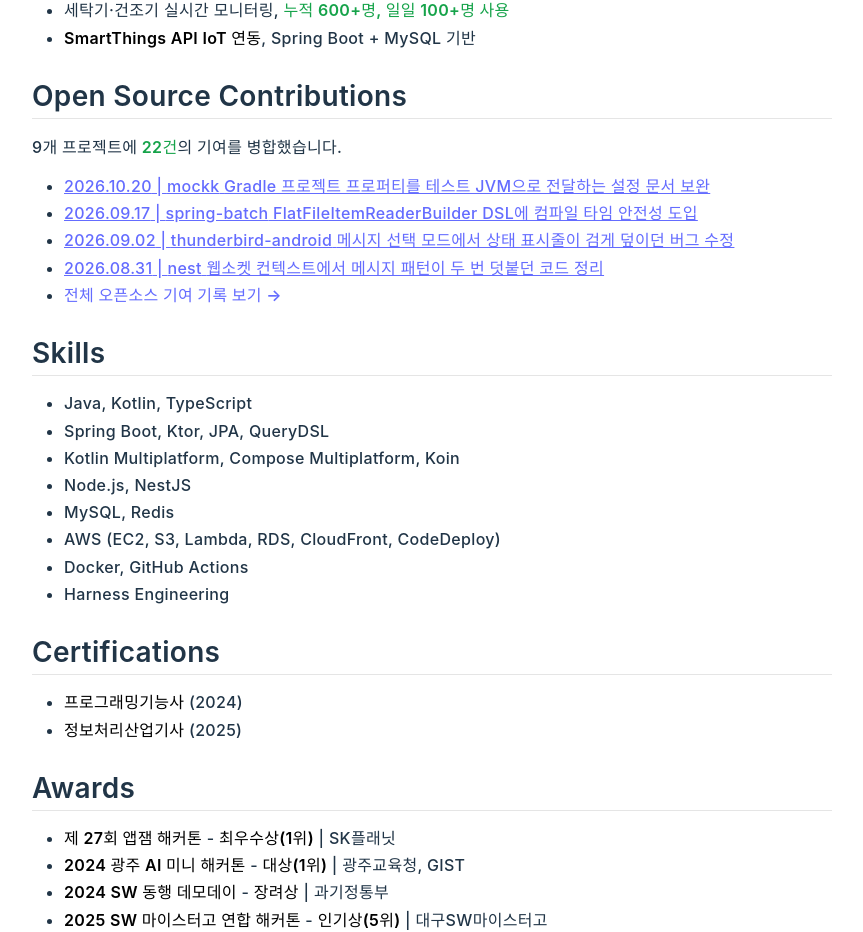
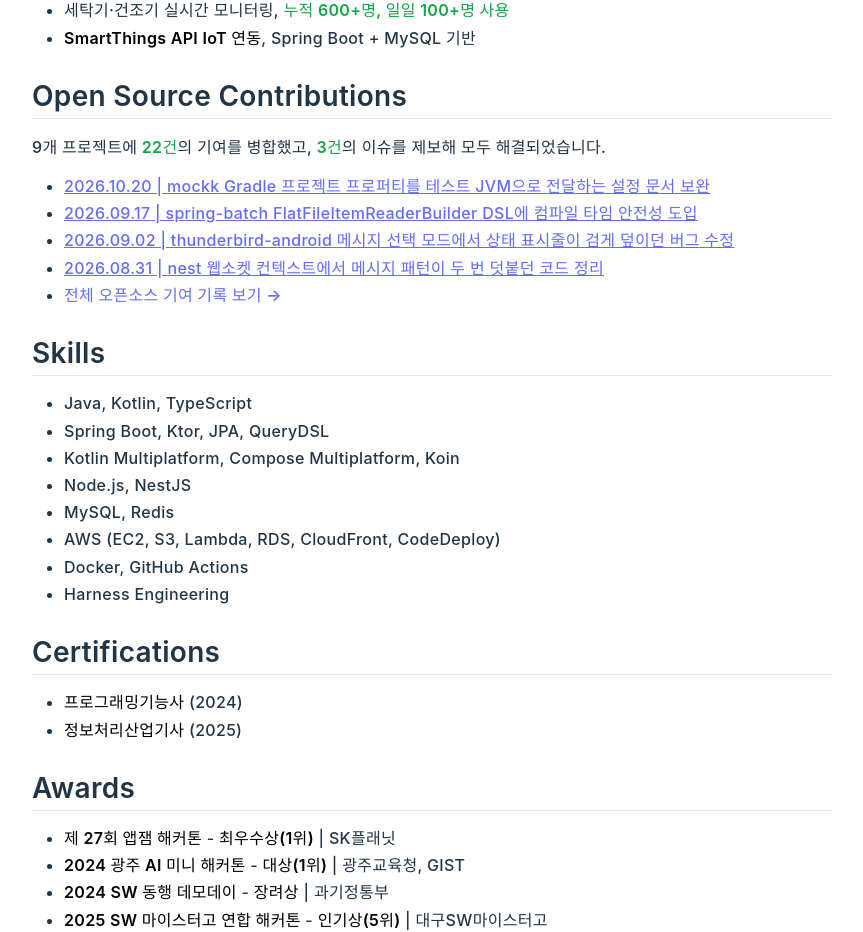
Before and after one commit to snowykte0426/my-resume, a React (Vite) app: page / in a window 1280 px wide. Shown: the part 3159-4091 px from the top of the page, without its empty margins (208-1071 px from the left). Built offline with nearby package versions, Linux system fonts and the light colour scheme; a web font is replaced by a local one.

Commit message:
update resume; enhance open source contributions section with issue reporting details

```diff
--- a/src/content/resume.mdx
+++ b/src/content/resume.mdx
@@ -119,7 +119,7 @@ import RecentOpenSourceContributions from '../components/RecentOpenSourceContrib
 
 {/* Counts below are hardcoded. Update them whenever src/data/openSource.ts changes. */}
 
-9개 프로젝트에 <Metric>22건</Metric>의 기여를 병합했습니다.
+9개 프로젝트에 <Metric>22건</Metric>의 기여를 병합했고, <Metric>3건</Metric>의 이슈를 제보해 모두 해결되었습니다.
 
 <RecentOpenSourceContributions />
 
```
